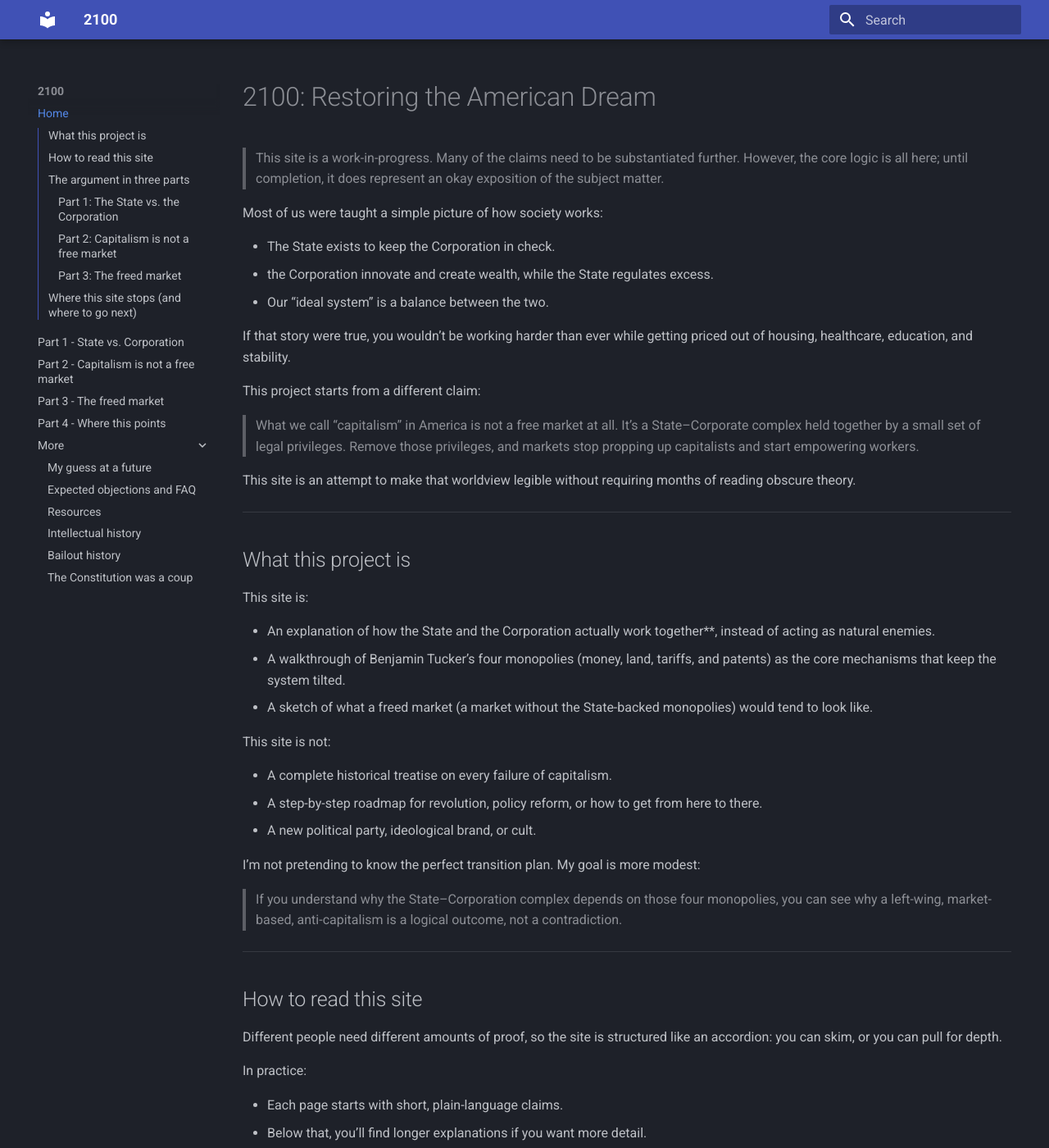
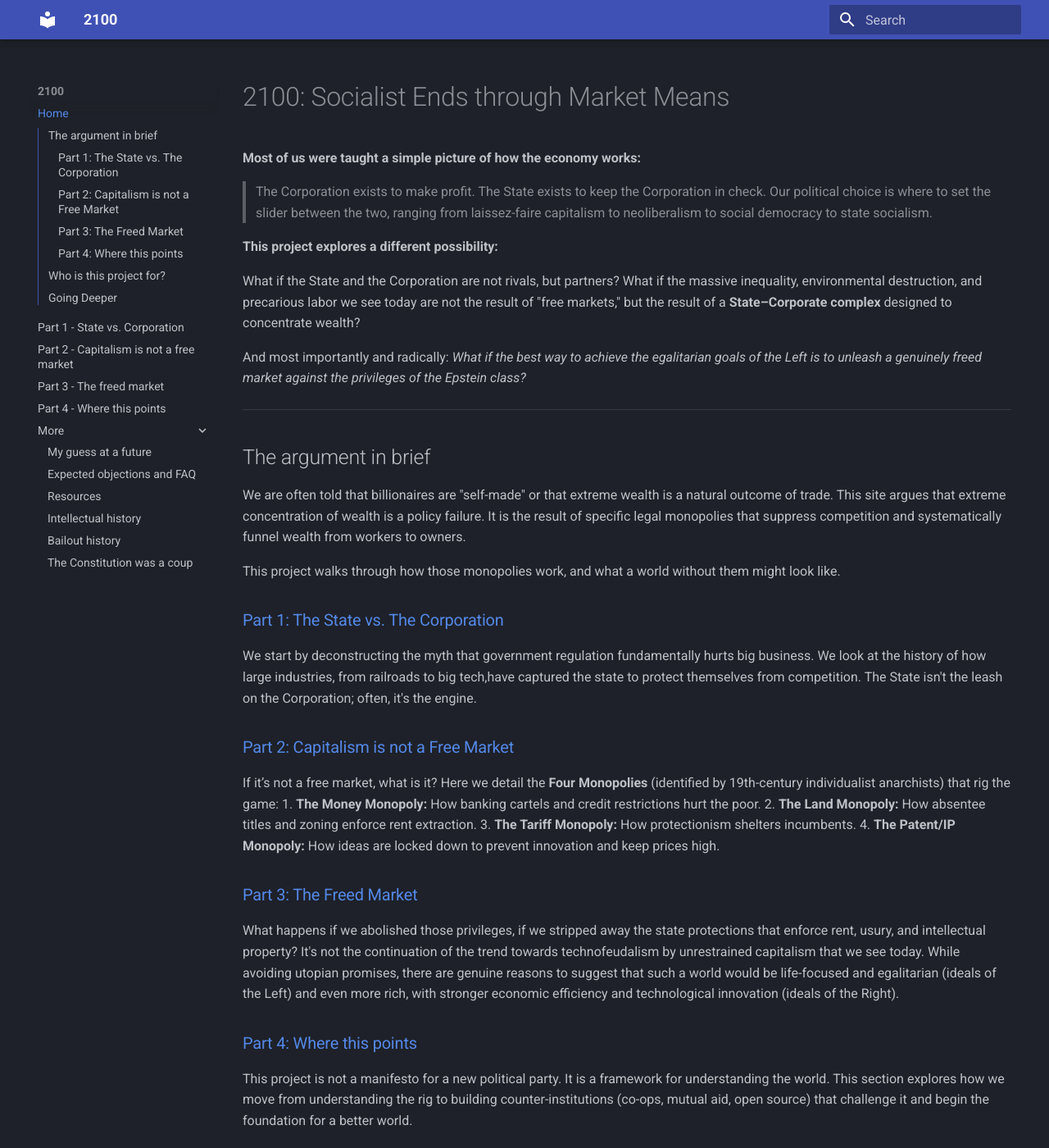
Before and after one commit to LucasVance/2100, an MkDocs documentation site: the page built from docs/index.md, in a window 1280 px wide and 1400 px high. Shown: the whole window at 82% size. Built offline with MkDocs 1.6.1 and Material for MkDocs 9.7.7, drawn with Linux system fonts in a browser that asks for light colours; some of the changed text lies outside the part shown.

Commit message:
Rewrite index

```diff
--- a/docs/index.md
+++ b/docs/index.md
@@ -1,151 +1,55 @@
-# 2100: Restoring the American Dream
+# 2100: Socialist Ends through Market Means
 
-> This site is a work-in-progress. Many of the claims need to be substantiated further. However, the core logic is all here; until completion, it does represent an okay exposition of the subject matter.
+**Most of us were taught a simple picture of how the economy works:**
 
-Most of us were taught a simple picture of how society works:
+> The Corporation exists to make profit. The State exists to keep the Corporation in check. Our political choice is where to set the slider between the two, ranging from laissez-faire capitalism to neoliberalism to social democracy to state socialism.
 
--   The State exists to keep the Corporation in check.
--   the Corporation innovate and create wealth, while the State regulates excess.
--   Our “ideal system” is a balance between the two.
+**This project explores a different possibility:**
 
-If that story were true, you wouldn’t be working harder than ever while getting priced out of housing, healthcare, education, and stability.
+What if the State and the Corporation are not rivals, but partners? What if the massive inequality, environmental destruction, and precarious labor we see today are not the result of "free markets," but the result of a **State–Corporate complex** designed to concentrate wealth?
 
-This project starts from a different claim:
-
-> What we call “capitalism” in America is not a free market at all.
-> It’s a State–Corporate complex held together by a small set of legal privileges.
-> Remove those privileges, and markets stop propping up capitalists and start empowering workers.
-
-This site is an attempt to make that worldview legible without requiring months of reading obscure theory.
+And most importantly and radically: _What if the best way to achieve the egalitarian goals of the Left is to unleash a genuinely freed market against the privileges of the Epstein class?_
 
 ---
 
-## What this project is
+## The argument in brief
 
-This site is:
+We are often told that billionaires are "self-made" or that extreme wealth is a natural outcome of trade. This site argues that extreme concentration of wealth is a policy failure. It is the result of specific legal monopolies that suppress competition and systematically funnel wealth from workers to owners.
 
--   An explanation of how the State and the Corporation actually work together\*\*, instead of acting as natural enemies.
--   A walkthrough of Benjamin Tucker’s four monopolies (money, land, tariffs, and patents) as the core mechanisms that keep the system tilted.
--   A sketch of what a freed market (a market without the State-backed monopolies) would tend to look like.
+This project walks through how those monopolies work, and what a world without them might look like.
 
-This site is not:
+### [Part 1: The State vs. The Corporation](state-vs-corp.md)
+We start by deconstructing the myth that government regulation fundamentally hurts big business. We look at the history of how large industries, from railroads to big tech,have captured the state to protect themselves from competition. The State isn't the leash on the Corporation; often, it's the engine.
 
--   A complete historical treatise on every failure of capitalism.
--   A step-by-step roadmap for revolution, policy reform, or how to get from here to there.
--   A new political party, ideological brand, or cult.
+### [Part 2: Capitalism is not a Free Market](liberty.md)
+If it’s not a free market, what is it? Here we detail the **Four Monopolies** (identified by 19th-century individualist anarchists) that rig the game:
+1.  **The Money Monopoly:** How banking cartels and credit restrictions hurt the poor.
+2.  **The Land Monopoly:** How absentee titles and zoning enforce rent extraction.
+3.  **The Tariff Monopoly:** How protectionism shelters incumbents.
+4.  **The Patent/IP Monopoly:** How ideas are locked down to prevent innovation and keep prices high.
 
-I’m not pretending to know the perfect transition plan. My goal is more modest:
+### [Part 3: The Freed Market](freed-market.md)
+What happens if we abolished those privileges, if we stripped away the state protections that enforce rent, usury, and intellectual property? It's not the continuation of the trend towards technofeudalism by unrestrained capitalism that we see today. While avoiding utopian promises, there are genuine reasons to suggest that such a world would be life-focused and egalitarian (ideals of the Left) and even more rich, with stronger economic efficiency and technological innovation (ideals of the Right).
 
-> If you understand why the State–Corporation complex depends on those four monopolies,
-> you can see why a left-wing, market-based, anti-capitalism is a logical outcome, not a contradiction.
+### [Part 4: Where this points](where-this-points.md)
+This project is not a manifesto for a new political party. It is a framework for understanding the world. This section explores how we move from understanding the rig to building counter-institutions (co-ops, mutual aid, open source) that challenge it and begin the foundation for a better world.
 
 ---
 
-## How to read this site
+## Who is this project for?
 
-Different people need different amounts of proof, so the site is structured like an accordion: you can skim, or you can pull for depth.
+**It is for the Progressive** who sees that despite decades of regulation and welfare, inequality is getting worse, and corporate power is consistently getting stronger, more consolidated, and more integrated with government.
 
-In practice:
+**It is for the Libertarian** who loves markets but is uncomfortable with the corporate bootlicking that often passes for "economics." It asks: *If you hate the state, why do you defend the corporate hierarchies that depend on it?*
 
--   Each page starts with short, plain-language claims.
--   Below that, you’ll find longer explanations if you want more detail.
--   In some places there are or will be “deep dive” sections that dig into history, economics, or data for people who want to stress-test the ideas.
+**It is for the Skeptic** who suspects that "Capitalism" and "Socialism" (as defined by the 20th century) are both dead ends, and is looking for a third option that doesn't rely on authoritarian bureaucracies or corporate oligarchies.
 
-You don’t have to read everything in order. But if you like a linear path, the modules are arranged to walk you from “something is off” to “oh, this is what a genuinely freed market would imply.”
+## Going Deeper
 
----
+Once you've walked through the main argument, you will likely have many questions and objections. Here are a few more sections for you to explore:
 
-## The argument in three parts
-
-### Part 1: The State vs. the Corporation
-
-We start with the official narrative:
-
--   Government and business are in tension.
--   Elections and regulations keep the Corporation in check.
--   The Corporation pushes back against “big government.”
-
-Then we compare that story to what actually happens:
-
--   Bailouts for banks and large firms when they fail.
--   Regulations that entrench incumbents and freeze out new competitors.
--   Intellectual property and licensing laws enforced by courts and police that give the Corporation legal monopolies.
--   Public money funding the research, infrastructure, and protection that private firms later monetize.
-
-By the end of this part, the goal is simple:
-
-> Instead of seeing the State and big business as rivals in balance,
-> you see them as partners in a shared business model.
-
-The name for that model doesn’t really matter; “State capitalism,” “Corporatism,” or “State–Corporate complex” all point at the same pattern.
-
----
-
-### Part 2: Capitalism is not a free market
-
-Once you see the alliance, the next question is: what holds it together? Why doesn’t it just dissolve under competition?
-
-Here we use an old but useful lens: Benjamin Tucker’s four monopolies—
-
-1. Money / Credit – Who is allowed to issue credit, on what terms, under what regulations?
-2. Land – How ownership is defined, enforced, and restricted (titles, zoning, landlordism).
-3. Tariffs / Trade Controls – The rules that decide who can sell what across borders, and at what cost.
-4. Patents / Intellectual Property – Legal monopolies on ideas, designs, and formulas.
-
-For each one, we look at three questions:
-
--   What does the law actually do?
--   How does that law tilt the playing field toward large, capital-rich institutions and away from ordinary people?
--   How does it show up in your life? (rent, prices, debt, wages, lock-in to giant platforms, etc.)
-
-The claim here is not “greed exists” — that’s trivial. The claim is:
-
-> Without these State-backed monopolies,
-> it would be very hard for today’s kind of capitalism to survive.
-
-The State doesn’t just “regulate” markets; it manufactures and protects the conditions under which large concentrations of capital can extract persistent rents.
-
----
-
-### Part 3: The freed market
-
-If you remove or radically weaken those monopolies, what then?
-
-This part doesn’t present a utopian blueprint. It offers tendencies, not a detailed constitution:
-
--   When credit is open and not cartelized, it’s easier for workers and small groups to own tools and start enterprises, and harder for a small class of investors to dominate everything.
--   When land titles and use are not tilted toward absentee ownership and speculation, housing and workspace behave less like scarce casino chips and more like infrastructure people can actually live and work in.
--   When trade and IP don’t lock in incumbents, prices track costs more closely, and it’s harder to sustain gigantic markups just by lawyering competitors out of existence.
-
-Put differently:
-
-> The freer the market actually is,
-> the harder it is to sustain today’s version of capitalism.
-
-You don’t have to agree with every step. But if you grant the basic logic, you can see a rough shape emerge: markets that are more decentralized, more worker-controlled, and less friendly to passive owners of capital.
-
-That’s the “direction of travel” this project is trying to clarify.
-
----
-
-## Where this site stops (and where to go next)
-
-There’s a natural temptation to ask:
-
--   “Okay, but what exactly should we do tomorrow?”
--   “Which reforms, which strategies, which technologies?”
--   “What about X country, Y historical failure, Z current crisis?”
-
-Those questions matter, but this project doesn’t pretend to solve them all. My scope ends roughly here:
-
--   Show that the State–Corporate balance story is false.
--   Show how a small set of legal monopolies keep the current system alive.
--   Show why a freed market points toward a left-wing, anti-capitalist outcome, not just “capitalism with fewer rules.”
-
-From there, the best I can do is point you toward people who’ve spent decades thinking about tactics, history, and detailed models:
-
--   Center for a Stateless Society (C4SS) – day-to-day analysis and commentary from a left-market perspective.
--   _Markets Not Capitalism_ – essays exploring this whole “free market anti-capitalism” idea in much more depth.
--   Work on commons governance, co-ops, and mutual aid – real-world experiments in non-State, non-Corporate forms of coordination.
-
-Think of this site as onboarding: a translation layer between “something is wrong with capitalism” and the much denser body of work that already exists.
+  * **[Objections and further resources](objections.md)**: Responds to the most common misunderstandings and the biggest objections, plus links to understand these ideas in more depth.
+  * **[My guess at a future](guess.md)**: If we don't fix the accumulation glitch, we are heading toward Technofeudalism. This is my conjecture on why a freed market is the only serious off-ramp.
+  * **[Intellectual history](history.md)**: This isn't a new idea. It comes from a long lineage of thinkers like Proudhon and Tucker who were erased by the Cold War binary.
+  * **[The Constitution was a coup](coup.md)**: A revisionist history of the US founding, showing how the Constitution was designed to suppress the free market in favor of a creditor aristocracy.
+  * **[Bailouts and corporate welfare in America](bailouts.md)**: Evidence from the railroads to 2008 showing how the state has always stepped in to save corporate power from the risks of the market.
```
